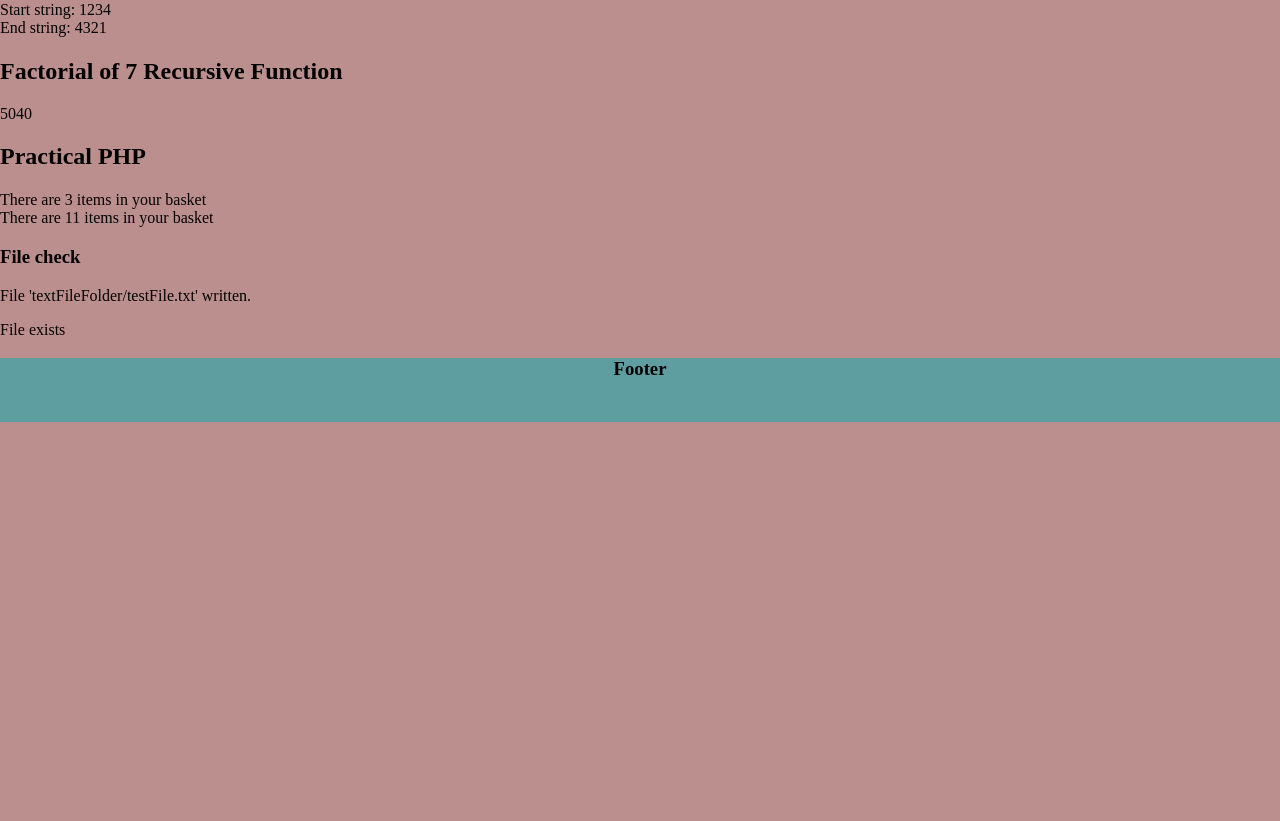
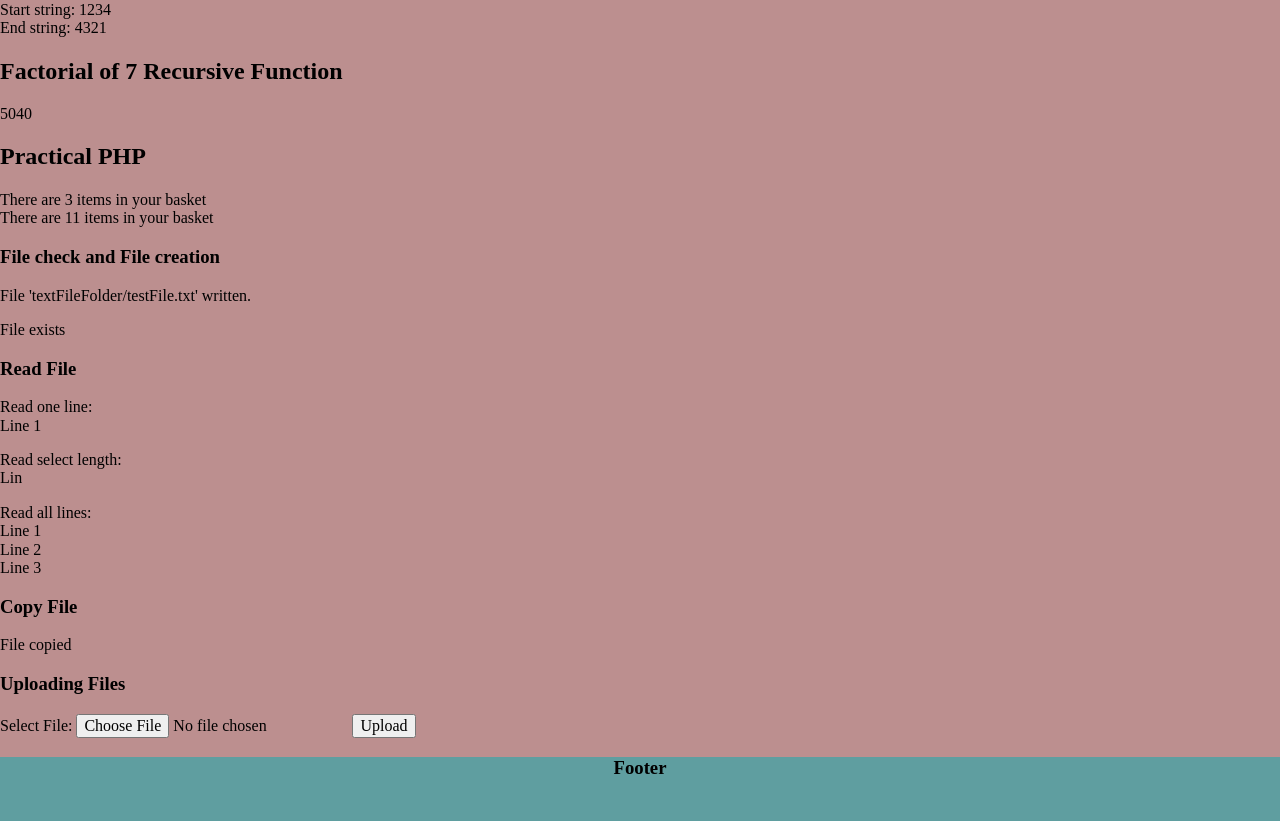
Before and after one commit to BabyLizzy-FunTime-Lab/PHP-2024, a PHP site: page /PHP-2024/tester.php in a window 1280 px wide. Shown: the part 1033-1854 px from the top of the page. Before the commit the page ends 1455 px from the top, so only its background shows below. Run offline with PHP 8.4, Linux system fonts and the light colour scheme.

Commit message:
updating tester.php

```diff
--- a/tester.php
+++ b/tester.php
@@ -309,7 +309,7 @@
     echo "<br>";
     printf("There are %b items in your basket",  3);
     ?>
-    <h3>File check</h3>
+    <h3>File check and File creation</h3>
     <?php
     $fh = fopen( "textFileFolder/testFile.txt", 'w+') or die("Cloud not write to file");
     $text = <<<_END
@@ -327,6 +327,60 @@ _END;
         else echo "File does not exist";
         ?>
     </p>
+    <h3>Read File</h3>
+    <p>
+        Read one line: <br>
+        <?php
+        $fh = fopen("textFileFolder/testFile.txt", 'r') or die("File not found.");
+        $line = fgets($fh);
+        fclose($fh);
+        echo $line;
+        ?>
+    </p>
+    <p>
+        Read select length: <br>
+        <?php
+        $fh = fopen("textFileFolder/testFile.txt", 'r') or die("File not found.");
+        $text = fread($fh, 3);
+        fclose($fh);
+        echo $text;
+        ?>
+    </p>
+    <p>
+        Read all lines: <br>
+        <?php
+        $fh = fopen("textFileFolder/testFile.txt", 'r') or die("File not found.");
+        if ($fh) {
+            while (($line = fgets($fh)) !== false) {
+                echo $line . "<br>"; // Echo each line with a line break
+            }
+            fclose($fh); // Close the file
+        } else {
+            echo "Error opening the file.";
+        }
+        ?>
+    </p>
+    <h3>Copy File</h3>
+    <p>
+        <?php
+        if(!copy("textFileFolder/testFile.txt", "textFileFolder/testFile2.txt")) echo "Could not copy";
+        else echo "File copied";
+        ?>
+    </p>
+    <h3>Uploading Files</h3>
+    <?php
+    if($_FILES)
+    {
+        $imagePath = "uploads/" . $_FILES['filename']['name'];
+        $name = $_FILES['filename']['name'];
+        move_uploaded_file($_FILES['filename']['tmp_name'], $imagePath);
+        echo "Uploaded image '$name' <br> <img src='$imagePath'>";
+    }
+    ?>
+    <form method="post" action="tester.php" enctype="multipart/form-data">
+        Select File: <input type="file" name="filename" size="10">
+        <input type="submit" value="Upload">
+    </form>
 </section>
 <footer style="margin-top: 1em; height: 4em; background-color: cadetblue; text-align: center">
 <h3>Footer</h3>
--- /dev/null
+++ b/textFileFolder/testFile2.txt
@@ -0,0 +1,3 @@
+Line 1
+Line 2
+Line 3
```
Also changed, not shown: uploads/depositphotos_123866528-stock-illustration-crazy-eyeball-monster.jpg (added), uploads/istockphoto-824140024-612x612.jpg (added).
